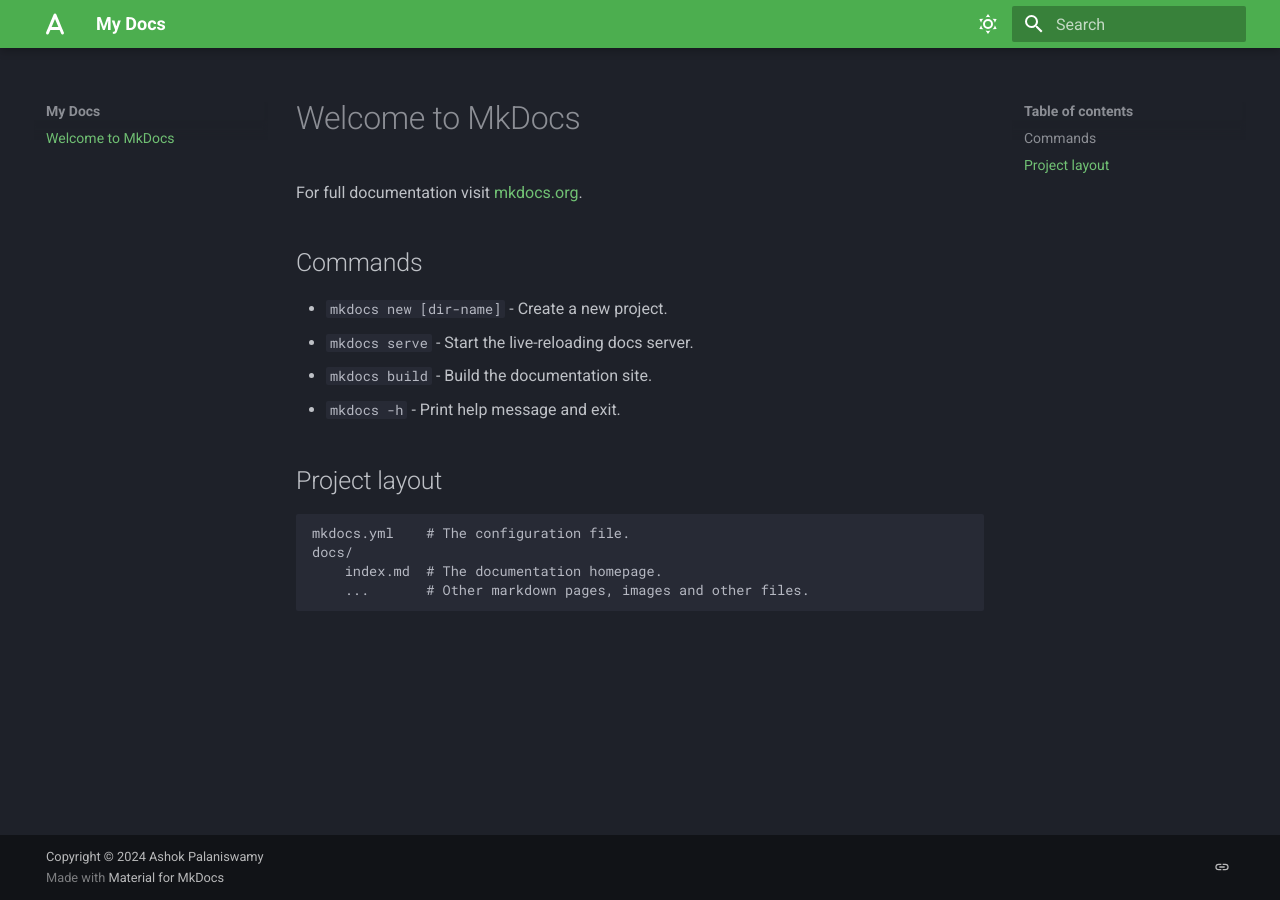
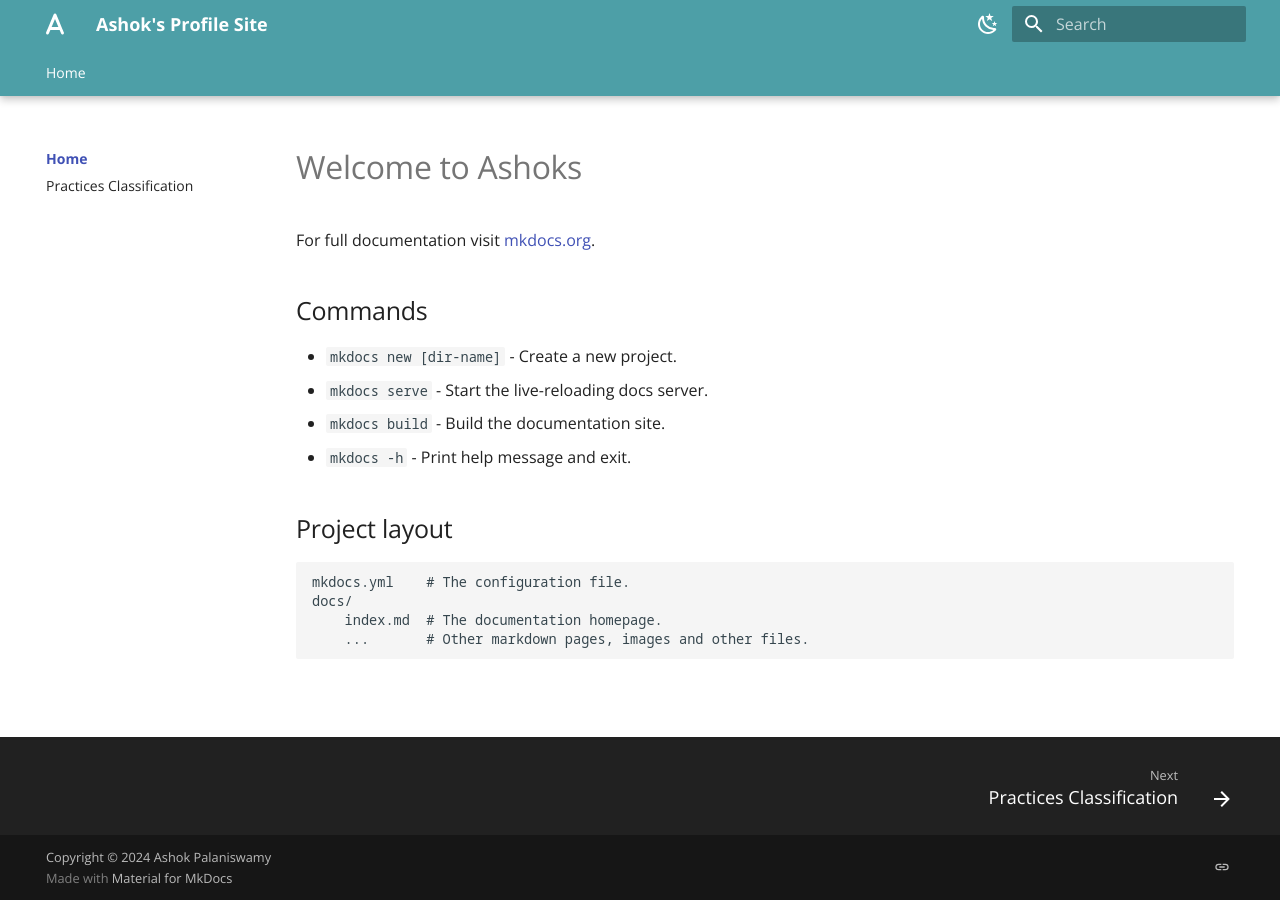
Before and after one commit to ashokdarsh/my-profile, an MkDocs documentation site: the page built from docs/index.md, in a window 1280 px wide. Built offline with MkDocs 1.6.1 and Material for MkDocs 9.7.7, drawn with Linux system fonts in a browser that asks for light colours.

Commit message:
setup mkdocs with right settings

```diff
--- a/docs/index.md
+++ b/docs/index.md
@@ -1,4 +1,11 @@
-# Welcome to MkDocs
+---
+title: Welcome to Ashok's Profile
+permalink: false
+hide:
+  - toc
+---
+
+# Welcome to Ashoks
 
 For full documentation visit [mkdocs.org](https://www.mkdocs.org).
 
--- /dev/null
+++ b/docs/stylesheets/extra.css
@@ -0,0 +1,22 @@
+.classification {
+    background-color: #5b616b;
+    border-radius: 2px;
+    color: #fff;
+    margin-right: 0.25rem;
+    padding: 0.1rem 0.5rem;
+    text-transform: uppercase;
+}
+.requirement {
+    background-color: #cd2026;
+}
+.standard {
+    background-color: #f9c642; color: black;
+}
+.default {
+    background-color: #2e8540;
+}
+[data-md-color-scheme="ashok-light"] {
+    --md-primary-fg-color:        rgb(77, 159, 167);
+    --md-primary-fg-color--light: rgb(128, 187, 192);
+    --md-primary-fg-color--dark:  rgb(0, 118, 129);
+}
--- a/mkdocs.yml
+++ b/mkdocs.yml
@@ -1,30 +1,66 @@
-site_name: My Docs
-site_url: https://ashokdars.github.io
+site_name: Ashok's Profile Site
+site_description: >-
+  Ashok's Work Profile website.
+site_url: https://ashokdarsh.github.io/my-profile/
+
+copyright: Copyright &copy; <script>document.write(new Date().getFullYear())</script> Ashok Palaniswamy
+
 theme:
   name: material
   icon:
     logo: fontawesome/solid/a
+  language: en
+
   features:
+    - content.code.annotate
+    - content.tabs.link
+    - navigation.tabs
+    - navigation.tabs.sticky
+    - navigation.top
+    - navigation.path
     - navigation.footer
+    - navigation.indexes
+    - search.highlight
+    - search.share
+    - search.suggest
+    - toc.follow
+
   palette:
-    # Dark Mode
-    - scheme: slate
+    # Dark mode
+    - media: "(prefers-color-scheme: dark)"
+      scheme: slate
+      primary: blue grey
+      accent: yellow
       toggle:
-        icon: material/weather-sunny
-        name: Dark mode
-      primary: green
-      accent: deep purple
-
-    # Light Mode
-    - scheme: default
+        icon: material/brightness-4
+        name: Switch to Light M ode
+    # Light mode
+    - media: "(prefers-color-scheme: light)"
+      scheme: ashok-light
+      primary: blue
+      accent: deep orange
       toggle:
         icon: material/weather-night
-        name: Light mode
-      primary: blue
-      accent: deep orange
+        name: Switch to Dark Mode
+
+  font:
+    text: Open Sans
+    code: Noto Sans Mono
+
+  #favicon: icons/favicon.png
+
+  #icon:
+  #  logo: logo
 
 markdown_extensions:
+  - abbr
+  - admonition
   - attr_list
+  - def_list
+  - footnotes
+  - meta
+  - md_in_html
+  - pymdownx.details
   - pymdownx.emoji:
       emoji_index: !!python/name:material.extensions.emoji.twemoji
       emoji_generator: !!python/name:material.extensions.emoji.to_svg
@@ -41,12 +77,28 @@
           format: !!python/name:pymdownx.superfences.fence_code_format
   - pymdownx.tabbed:
       alternate_style: true
-  - admonition
-  - pymdownx.details
+  - pymdownx.tasklist:
+      custom_checkbox: false
+      clickable_checkbox: false
+  - tables
+  - toc:
+      permalink: true
+
+plugins:
+  - search
 
 extra:
   social:
     - icon: simple/linkedin
       link: https://linkedin.com/in/ashanaa
 
-copyright: Copyright &copy; 2024 Ashok Palaniswamy
+extra_css:
+  - stylesheets/extra.css
+
+extra_javascript:
+  - 'https://cdnjs.cloudflare.com/ajax/libs/mathjax/2.7.0/MathJax.js?config=TeX-MML-AM_CHTML'
+
+nav:
+  - Home:
+      - Overview: index.md
+      - Practices Classification: dummy.md
```
Also changed, not shown: docs/dummy.md (added), 1 other file.
